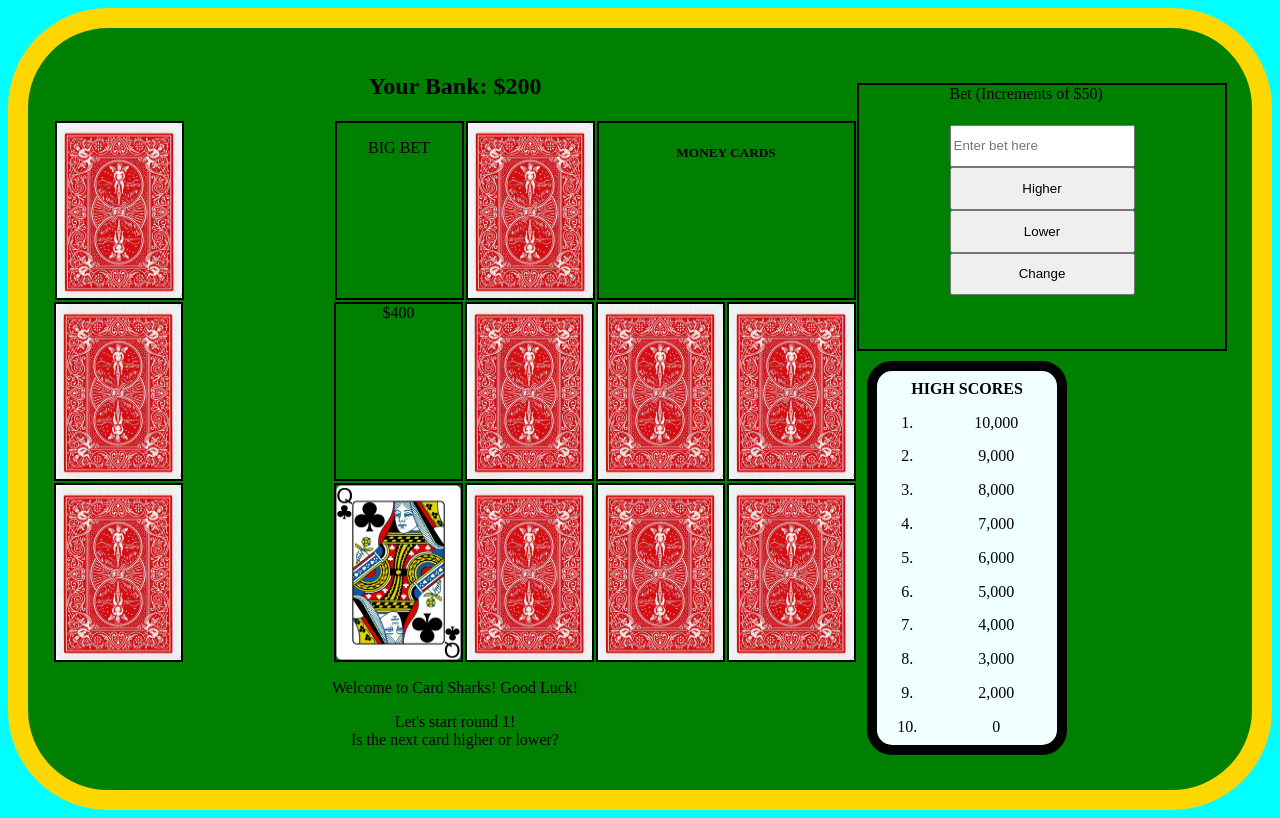
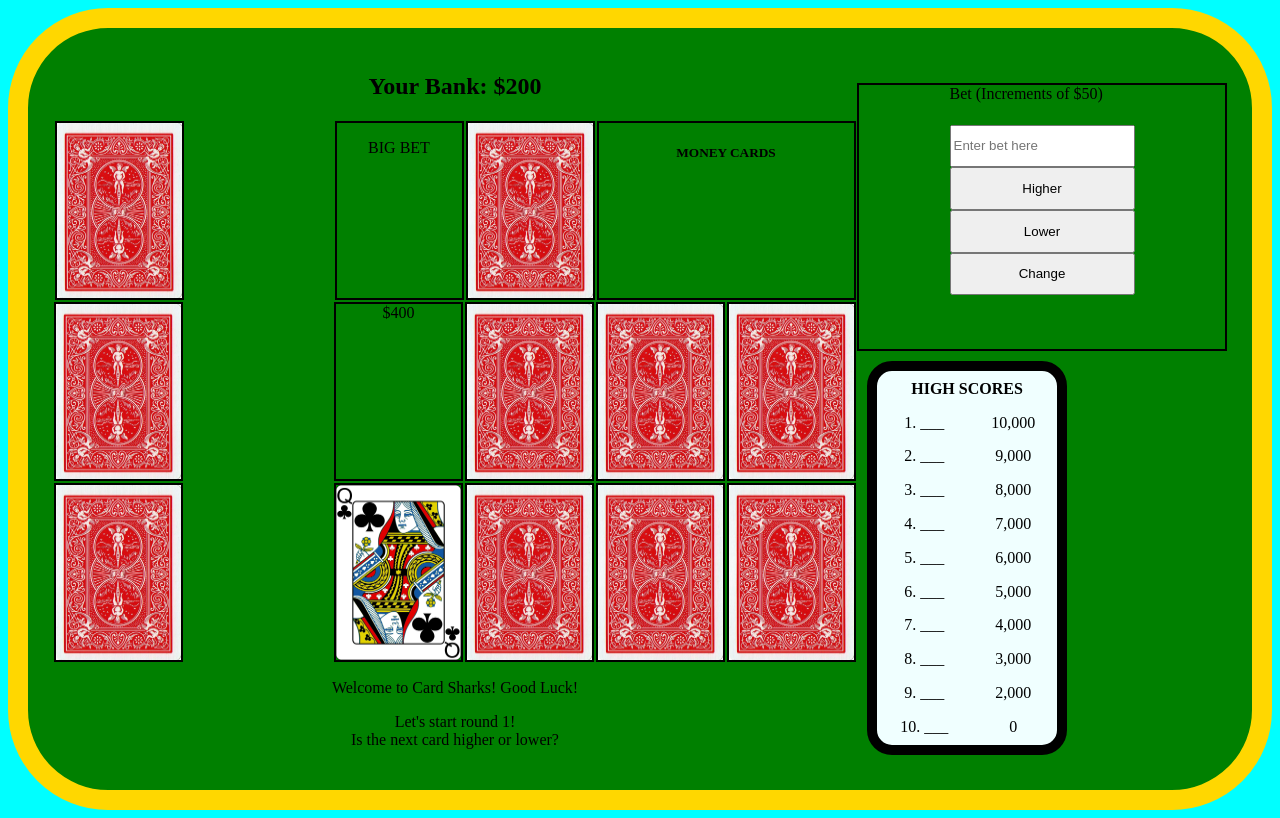
Before and after one commit to ChessGuy/side-projects, a plain HTML site: page MoneyCards/web/moneycards/index.html in a window 1280 px wide. Drawn offline with nearby package versions, Linux system fonts and the light colour scheme.

Commit message:
Added to the table

```diff
--- a/MoneyCards/web/moneycards/index.html
+++ b/MoneyCards/web/moneycards/index.html
@@ -111,34 +111,34 @@
             <th colspan="2">HIGH SCORES</th>
         </tr>
         <tr>
-            <td>1.</td><td>10,000</td>
+            <td>1. ___</td><td>10,000</td>
         </tr>
         <tr>
-            <td>2.</td><td>9,000</td>
+            <td>2. ___</td><td>9,000</td>
         </tr>
         <tr>
-            <td>3.</td><td>8,000</td>
+            <td>3. ___</td><td>8,000</td>
         </tr>
         <tr>
-            <td>4.</td><td>7,000</td>
+            <td>4. ___</td><td>7,000</td>
         </tr>
         <tr>
-            <td>5.</td><td>6,000</td>
+            <td>5. ___</td><td>6,000</td>
         </tr>
         <tr>
-            <td>6.</td><td>5,000</td>
+            <td>6. ___</td><td>5,000</td>
         </tr>
         <tr>
-            <td>7.</td><td>4,000</td>
+            <td>7. ___</td><td>4,000</td>
         </tr>
         <tr>
-            <td>8.</td><td>3,000</td>
+            <td>8. ___</td><td>3,000</td>
         </tr>
         <tr>
-            <td>9.</td><td>2,000</td>
+            <td>9. ___</td><td>2,000</td>
         </tr>
         <tr>
-            <td>10.</td><td>0</td>
+            <td>10. ___</td><td>0</td>
         </tr>
         </table>
 
```
